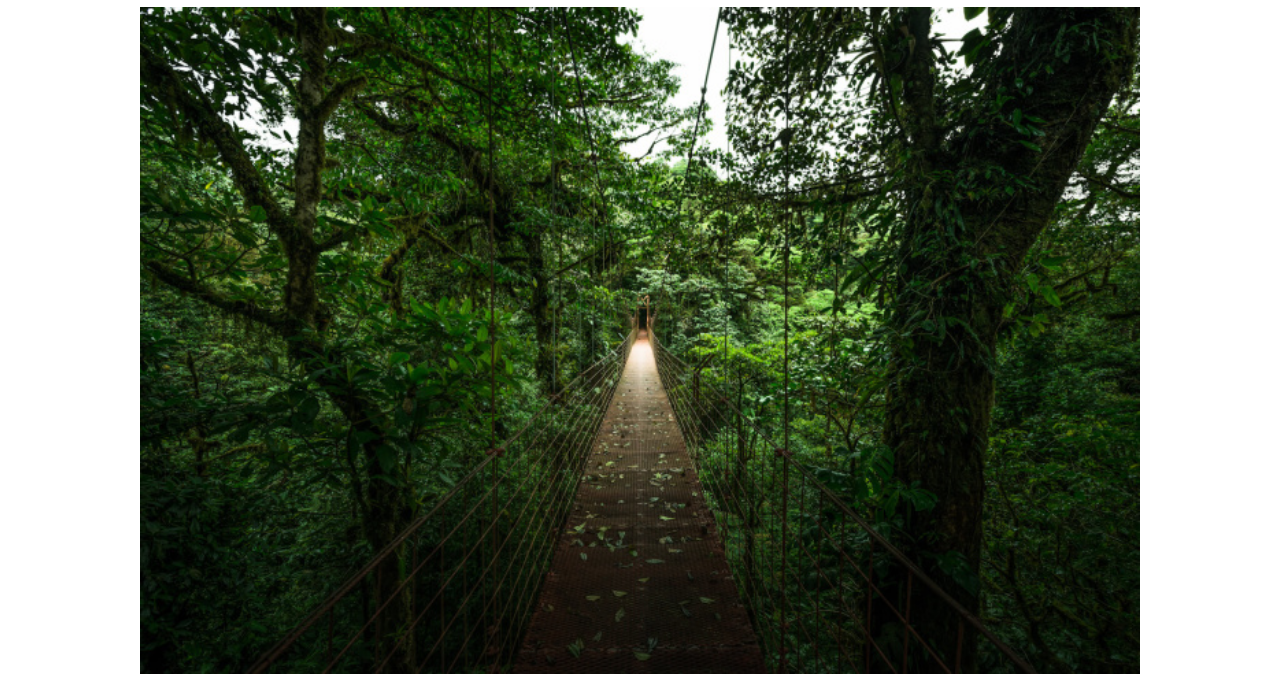
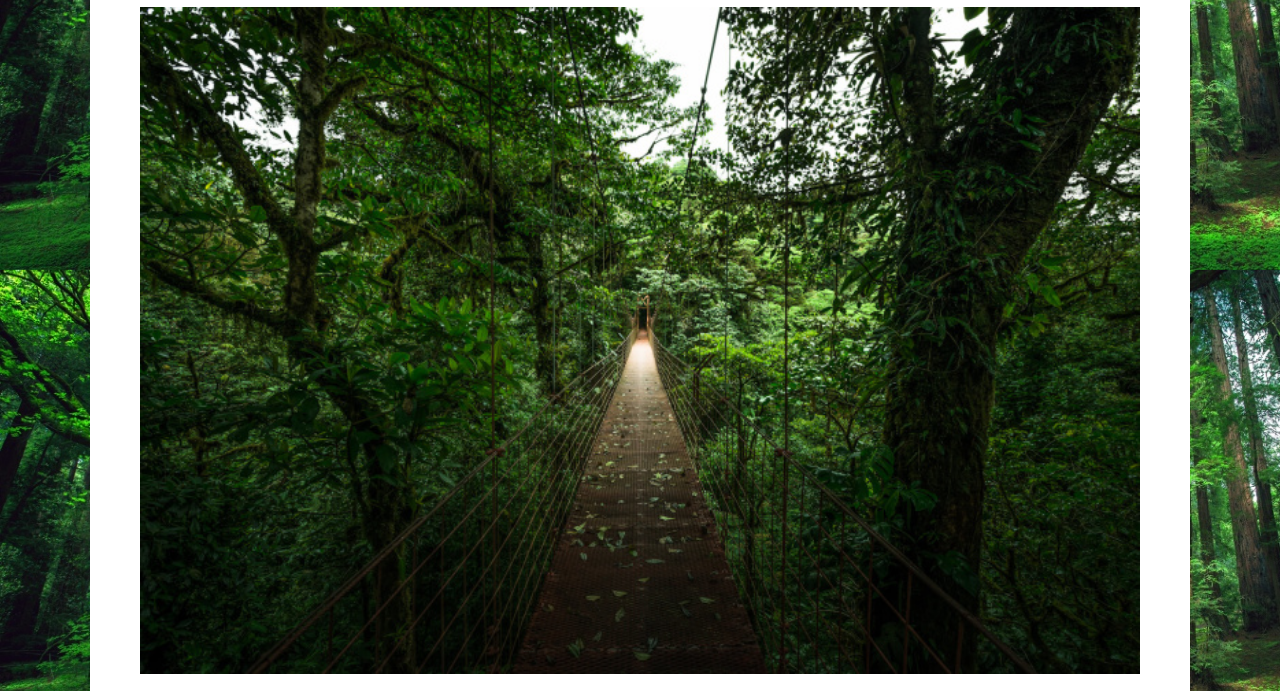
Before and after one commit to dev-majuste/Florestas, a plain HTML site: page index.html in a window 1280 px wide. Shown: the part 210-901 px from the top of the page. Drawn offline with Linux system fonts and the light colour scheme; the site is published under a folder, as on GitHub Pages, so addresses that start at the root find nothing.

Commit message:
Update index.html

```diff
--- a/index.html
+++ b/index.html
@@ -7,7 +7,7 @@
     <style>
         body {
             margin: 0;
-            background-image: url(/img/fundo-floresta.jpg);
+            background-image: url(img/fundo-floresta.jpg);
             background-size: 60%;
         }
         div {
```
